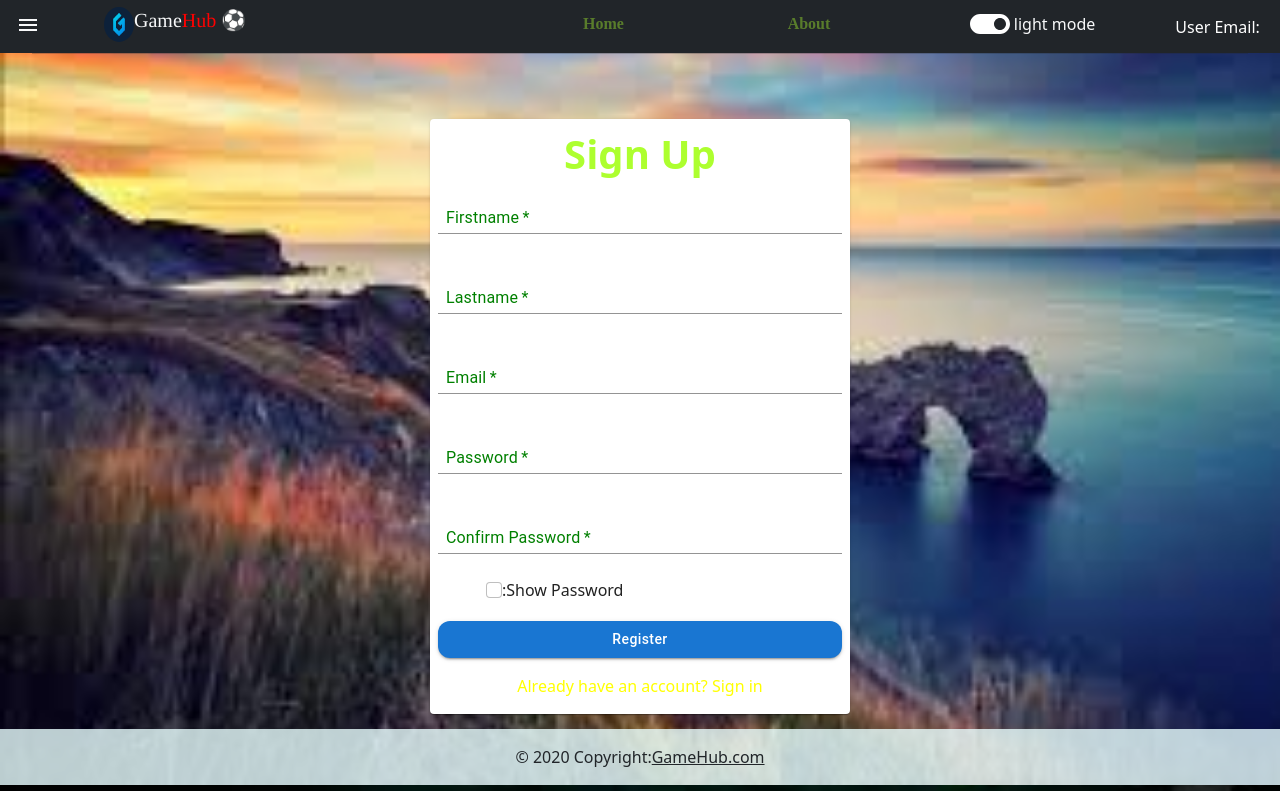
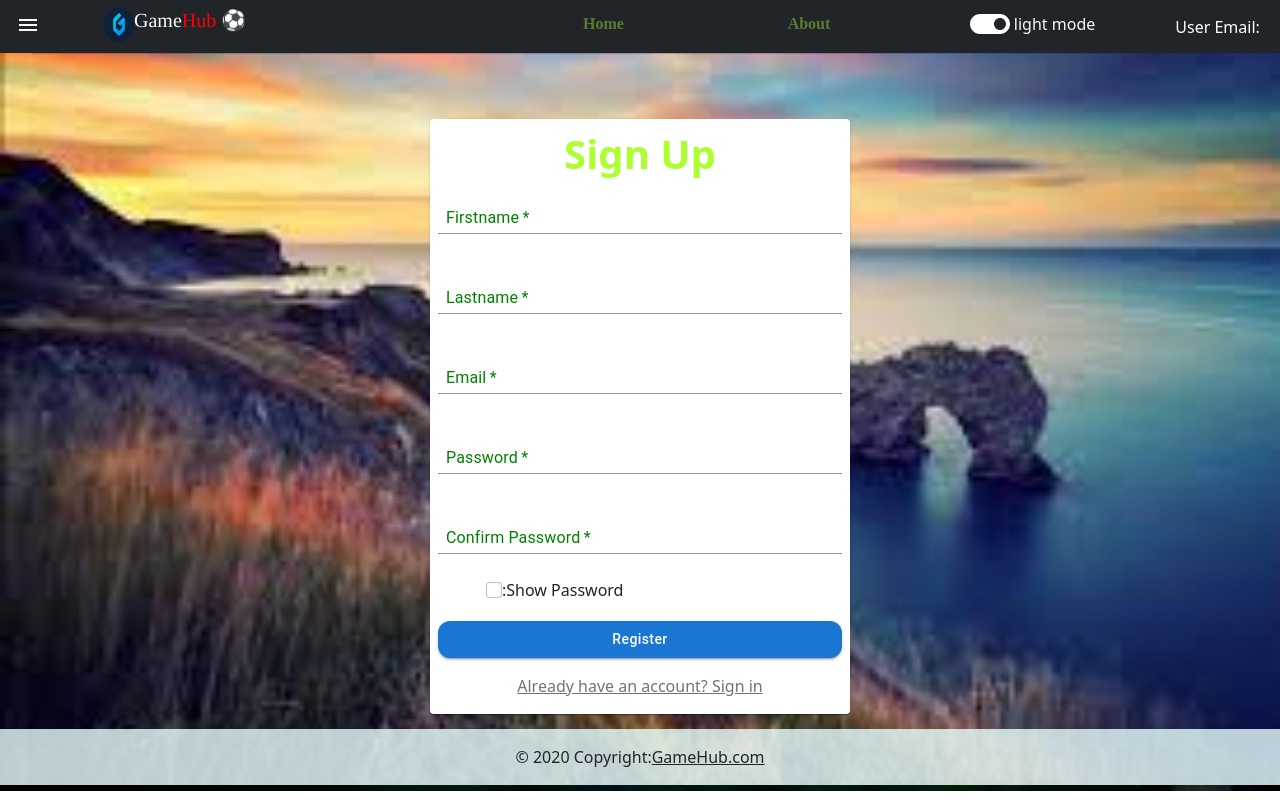
Before and after one commit to zacheys123/mygamehub, a React (Create React App) app: page /register in a window 1280 px wide. Built offline with nearby package versions, Linux system fonts and the light colour scheme; a web font is replaced by a local one.

Commit message:
second commit

```diff
--- a/src/pages/Register.js
+++ b/src/pages/Register.js
@@ -251,7 +251,7 @@ const Register = ({ authorize }) => {
 					</form>
 				</Box>
 				<Box>
-					<Link to="/login" className="li">
+					<Link to="/login" className="text-secondary">
 						<p style={{ textAlign: 'center' }}>
 							Already have an account? Sign in
 						</p>
```
Also changed, not shown: 41 other files (tests, documents, lock files or other folders).
